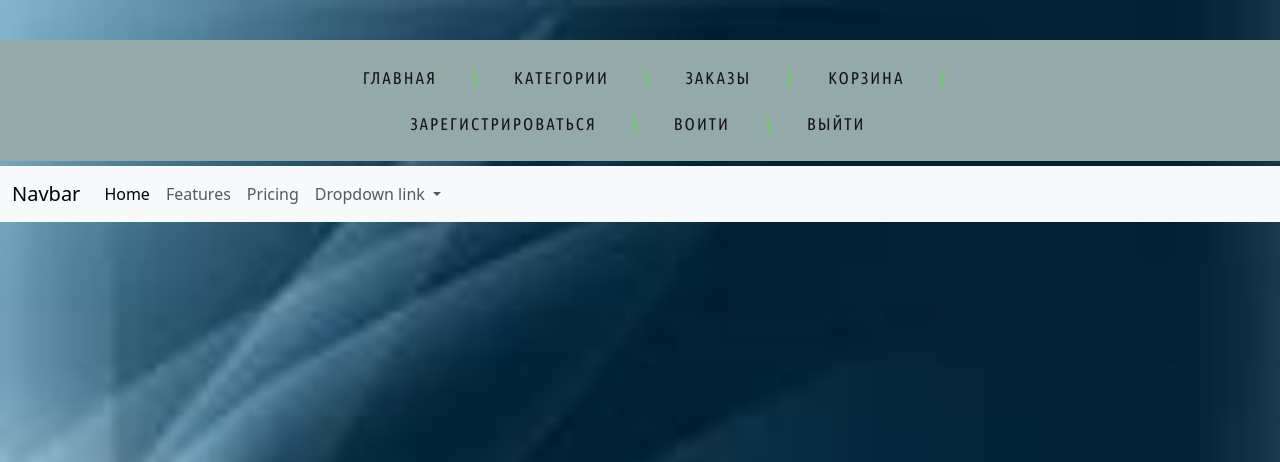
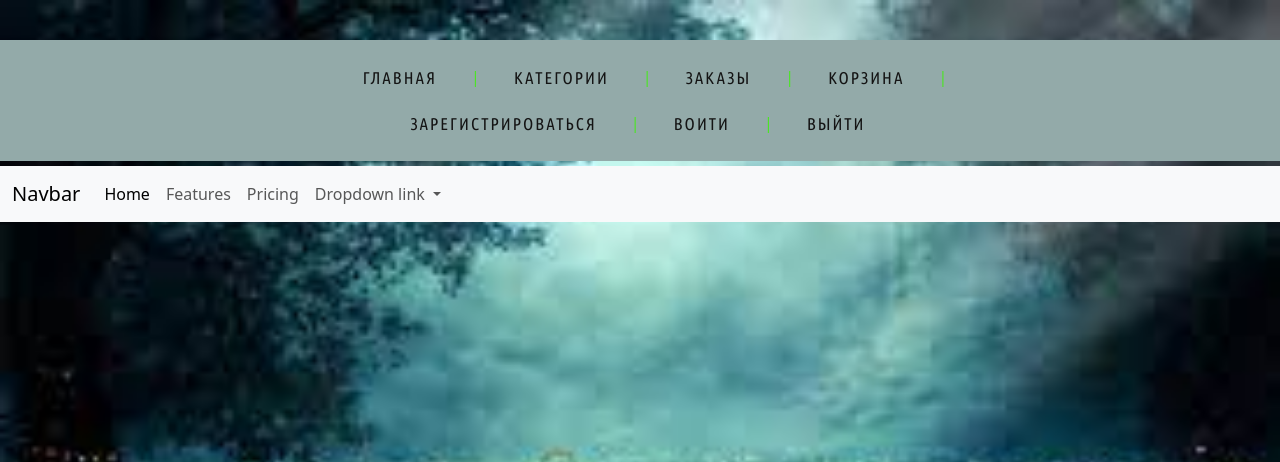
Before and after one commit to NovozhilovAV/shop_market, a Django app: page / in a window 1280 px wide. Shown: the top 462 px of the page. Run offline with Django 4.2, Linux system fonts and the light colour scheme.

Commit message:
refresh project 30/08/23

```diff
--- a/products/templates/products/base.html
+++ b/products/templates/products/base.html
@@ -12,7 +12,7 @@
   <!-- вставляем стиль css в код, прямо в коде станицы -->
     <style>
         body {
-            background-image: url("{% static 'img/fon.jpeg' %}");
+            background-image: url("{% static 'img/fon2.jpeg' %}");
             background-repeat: no-repeat;
             background-size: cover;
         }
```
